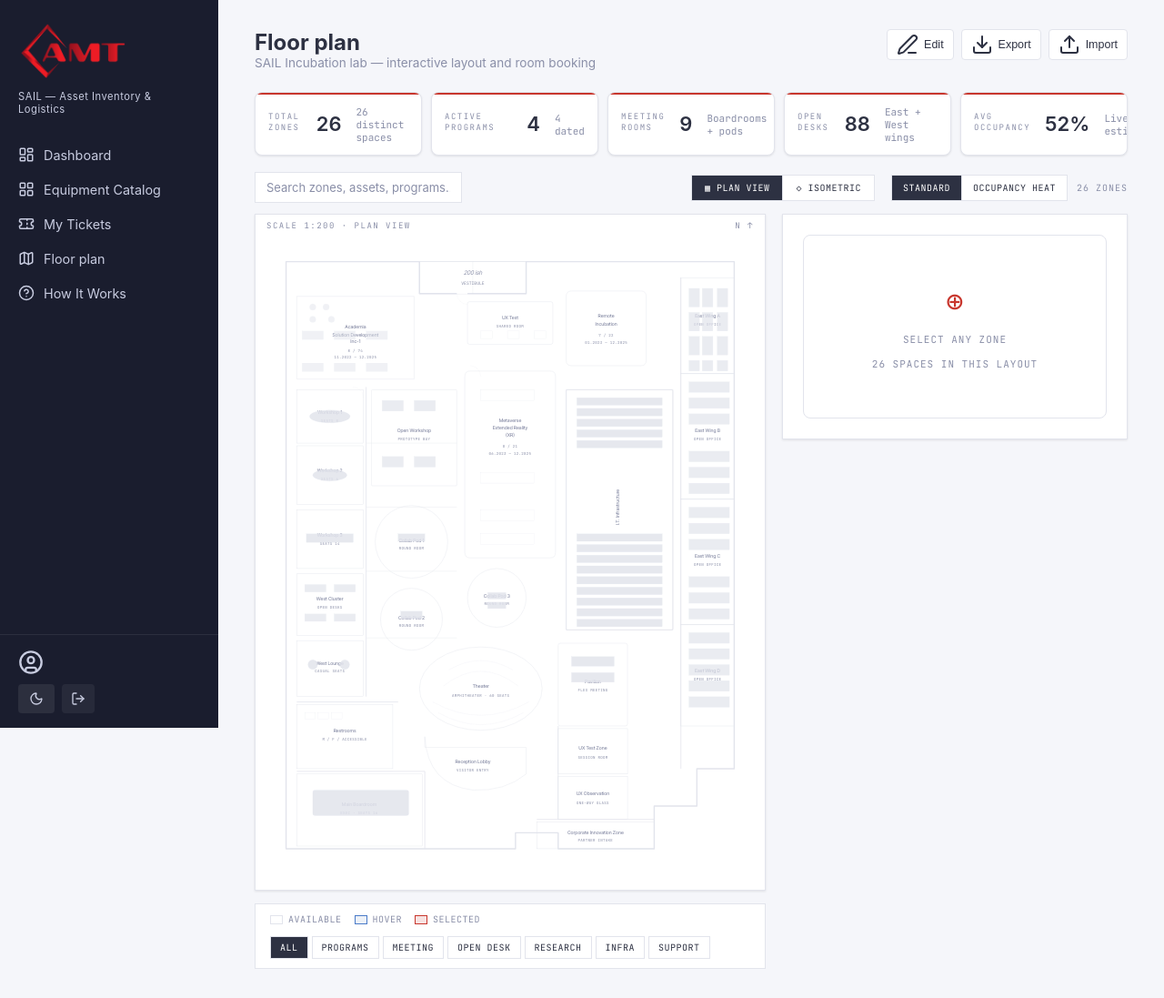
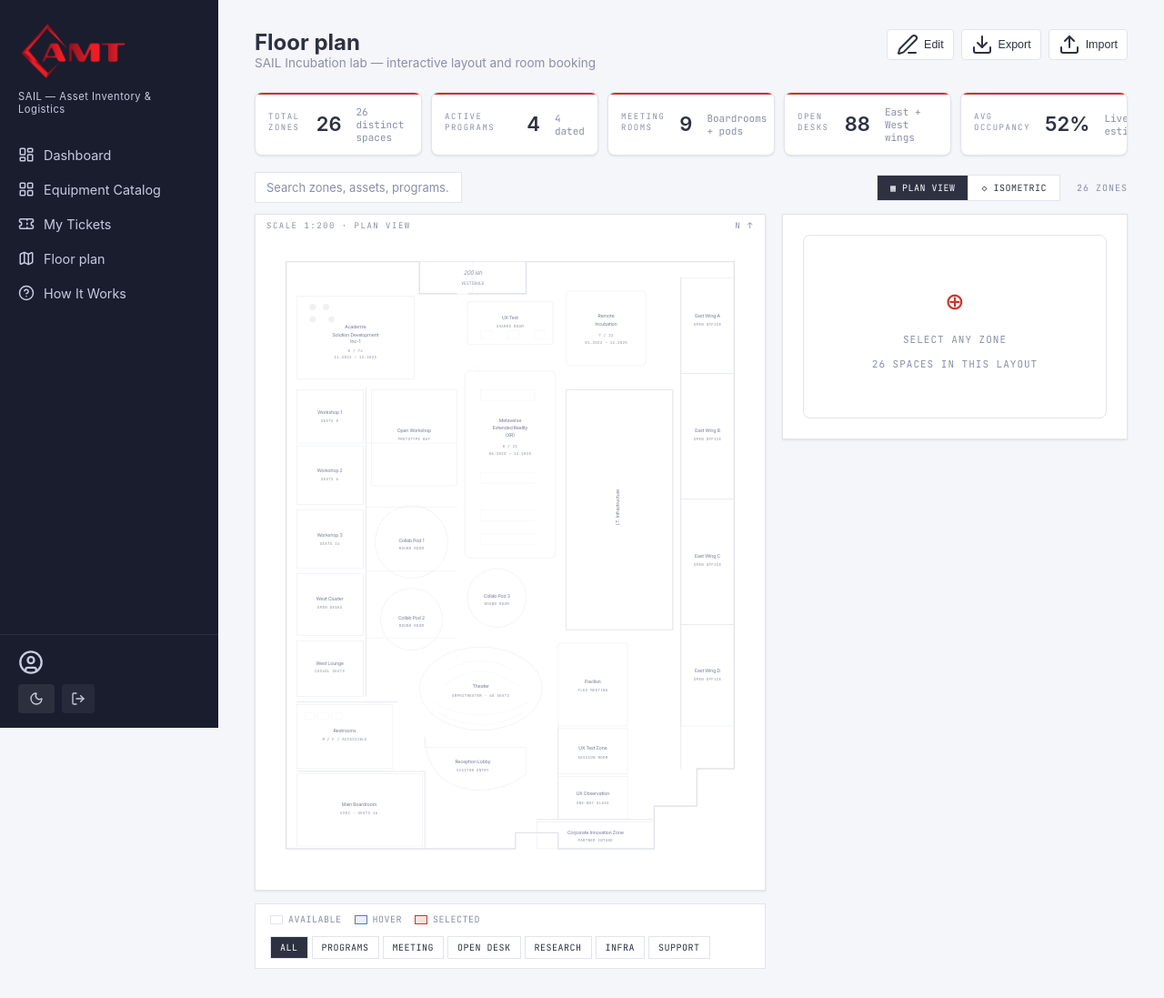
Before and after one commit to airandblueamt-Claude/sail-project, a Python web app: template app/floor_plan/templates/floor_plan/index.html in a window 1280 px wide. Shown: the whole page at 91% size. Run offline with Jinja, Linux system fonts and the light colour scheme; the template is opened without the code that fills it, so the values that code supplies are empty.

Commit message:
feat(floor-plan): simplify map — drop heat toggle and decorative furniture
User asked to declutter the floor plan: remove the Standard/Occupancy-heat
toggle and stop the labels overlapping with the small furniture rectangles
drawn inside each room.

- index.html: remove the <div class="view-toggle"> and its two buttons
  (Standard / Occupancy heat). The Plan/Isometric switcher remains.
- floor-plan.js: drop the .view-toggle click handler and the heat-mode
  branch that tinted zones by occupancy percentage.
- floor-plan.css: drop the .view-toggle styles and the .heat .zone rules.
  Hide the .furn-fill (ellipses, table rectangles) and .desk decorative
  glyphs inside zones — they were the source of the label overlap. Add a
  paint-order: stroke fill halo to .zone .label and .sub-label so the
  text reads clearly against the schematic.

The zone occupancy bar in the side panel still shows individual room
occupancy when a zone is selected — only the global heat-map view was
removed.

Co-Authored-By: Claude Opus 4.7 (1M context) <noreply@anthropic.com>

```diff
--- a/app/floor_plan/static/floor_plan/css/floor-plan.css
+++ b/app/floor_plan/static/floor_plan/css/floor-plan.css
@@ -113,30 +113,7 @@
   .search:focus { outline: none; border-color: var(--accent); }
   .search::placeholder { color: var(--ink-3); }
 
-  .view-toggle {
-    display: flex;
-    border: 1px solid var(--line);
-    background: var(--paper);
-  }
-  .view-toggle button {
-    background: transparent;
-    border: none;
-    color: var(--ink);
-    padding: 7px 12px;
-    font-family: 'JetBrains Mono', monospace;
-    font-size: 10px;
-    letter-spacing: 0.5px;
-    text-transform: uppercase;
-    cursor: pointer;
-    border-right: 1px solid var(--line);
-    transition: all 0.15s ease;
-  }
-  .view-toggle button:last-child { border-right: none; }
-  .view-toggle button:hover { background: var(--line-faint); }
-  .view-toggle button.on {
-    background: var(--ink);
-    color: var(--paper);
-  }
+  /* (.view-toggle removed — Standard/Heat-mode toggle no longer used.) */
 
   /* FLOOR CARD */
   .floor-card {
@@ -568,14 +545,7 @@
     100% { stroke-width: 2; }
   }
 
-  /* HEAT MODE — color zones by occupancy */
-  .heat .zone .hit {
-    fill: var(--zone-heat, transparent);
-    stroke: var(--line-soft);
-    stroke-width: 0.6;
-  }
-  .heat .zone:hover .hit { stroke: var(--ink); stroke-width: 1.5; }
-  .heat .zone.active .hit { stroke: var(--accent); stroke-width: 2; }
+  /* (.heat zone-color mode removed — Standard/Heat toggle gone.) */
 
   /* ZONE LABELS */
   .zone .label {
@@ -1152,3 +1122,24 @@
   padding: 8px 12px; border-radius: 6px;
   font-size: 13px; margin-bottom: 12px;
 }
+
+/* Cleanup: hide decorative furniture inside zones (caused label overlap) */
+.fp-app .furn-fill,
+.fp-app .desk { display: none; }
+
+/* Make zone labels and sub-labels easier to read against the schematic */
+.fp-app .zone .label {
+  pointer-events: none;
+  paint-order: stroke fill;
+  stroke: var(--bg-card);
+  stroke-width: 3;
+  stroke-linejoin: round;
+}
+.fp-app .zone .sub-label {
+  pointer-events: none;
+  paint-order: stroke fill;
+  stroke: var(--bg-card);
+  stroke-width: 2;
+  stroke-linejoin: round;
+  fill: var(--text-muted);
+}
--- a/app/floor_plan/static/floor_plan/js/floor-plan.js
+++ b/app/floor_plan/static/floor_plan/js/floor-plan.js
@@ -655,37 +655,7 @@ document.addEventListener('click', e => {
   }
 });
 
-// View toggle (heat mode)
-document.querySelectorAll('.view-toggle button').forEach(b => {
-  b.addEventListener('click', () => {
-    document.querySelectorAll('.view-toggle button').forEach(x => x.classList.remove('on'));
-    b.classList.add('on');
-    const v = b.dataset.view;
-    const plan = document.getElementById('plan');
-    if (v === 'heat') {
-      plan.classList.add('heat');
-      zoneEls.forEach(el => {
-        const z = ZONES[el.dataset.z];
-        if (z && typeof z.occupancy === 'number') {
-          el.style.setProperty('--zone-heat', occRGBA(z.occupancy, 0.32));
-        }
-      });
-      document.getElementById('legend').innerHTML = `
-        <div class="legend-item"><span class="legend-swatch sw-low"></span>&lt; 40%</div>
-        <div class="legend-item"><span class="legend-swatch sw-mid"></span>40 – 75%</div>
-        <div class="legend-item"><span class="legend-swatch sw-high"></span>&gt; 75%</div>
-      `;
-    } else {
-      plan.classList.remove('heat');
-      zoneEls.forEach(el => el.style.removeProperty('--zone-heat'));
-      document.getElementById('legend').innerHTML = `
-        <div class="legend-item"><span class="legend-swatch sw-default"></span>Available</div>
-        <div class="legend-item"><span class="legend-swatch sw-hover"></span>Hover</div>
-        <div class="legend-item"><span class="legend-swatch sw-active"></span>Selected</div>
-      `;
-    }
-  });
-});
+// (Occupancy heat toggle removed — feature simplified out.)
 
 // Theme toggle
 const themeBtn = document.getElementById('theme-toggle');
--- a/app/floor_plan/templates/floor_plan/index.html
+++ b/app/floor_plan/templates/floor_plan/index.html
@@ -39,10 +39,6 @@
     <div class="view-switcher" id="view-switcher">
       <button class="on" data-vsw="plan">▦ Plan view</button>
       <button data-vsw="iso">◇ Isometric</button>
-    </div>
-    <div class="view-toggle">
-      <button class="on" data-view="standard">Standard</button>
-      <button data-view="heat">Occupancy heat</button>
     </div>
     <span class="zone-count" id="zone-count">— zones</span>
   </div>
```
